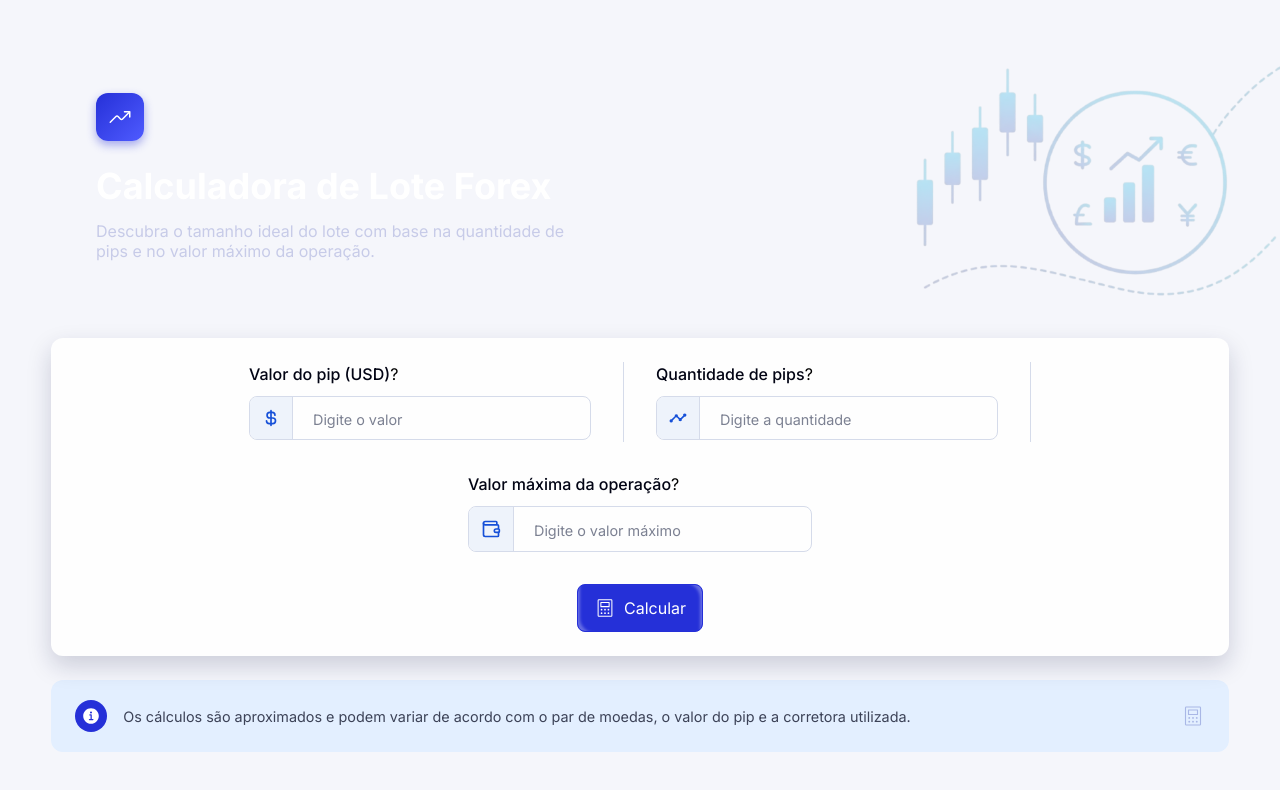
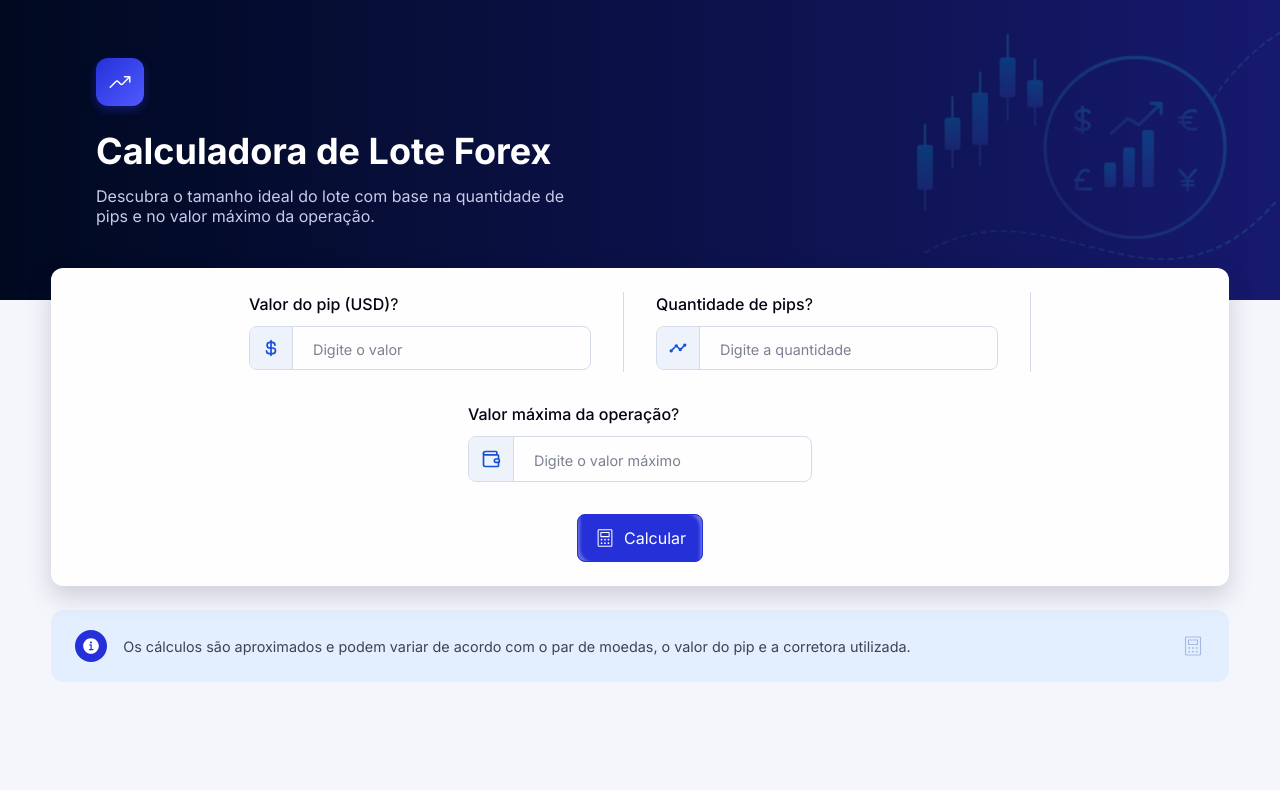
Before and after one commit to Beatriz-Heydman/pips-calculator, a React (Vite) app: page / in a window 1280 px wide. Shown: the top 790 px of the page. Built offline with nearby package versions, Linux system fonts and the light colour scheme.

Commit message:
refactor: adjust hero-section component style

```diff
--- a/src/pages/home/components/hero-section/index.tsx
+++ b/src/pages/home/components/hero-section/index.tsx
@@ -10,6 +10,7 @@ import { StyledHeroSection } from './styles';
 export function HeroSection() {
   return (
     <StyledHeroSection>
+      <div className="hero-inner">
         <Flex
           className="hero-content"
           direction="column"
@@ -41,6 +42,7 @@ export function HeroSection() {
           src="/assets/images/candlestick.png"
           alt="Ilustração de gráfico de velas com ícones de moedas"
         />
+      </div>
     </StyledHeroSection>
   );
 }
--- a/src/pages/home/components/hero-section/styles.ts
+++ b/src/pages/home/components/hero-section/styles.ts
@@ -2,6 +2,12 @@
 import styled from 'styled-components';
 
 export const StyledHeroSection = styled.div`
+  width: 100%;
+  background-image: linear-gradient(to right, #000920, #16196d);
+  display: flex;
+  justify-content: center;
+
+  .hero-inner {
     width: 100%;
     max-width: 95vw;
     margin: auto 0 auto auto;
@@ -11,6 +17,8 @@ export const StyledHeroSection = styled.div`
     align-items: center;
     gap: 2rem;
     padding: 1rem 0 2rem 2rem;
+    height: 300px;
+  }
 
   .logo {
     width: 48px;
@@ -50,7 +58,9 @@ export const StyledHeroSection = styled.div`
   }
 
   @media (max-width: 768px) {
+    .hero-inner {
       padding: 1.5rem 1.25rem 2rem;
+    }
 
     .hero-content {
       flex: 1 1 auto;
@@ -60,8 +70,5 @@ export const StyledHeroSection = styled.div`
     .hero-text {
       max-width: 100%;
     }
-
-    .hero-image {
-    }
   }
 `;
```
Lines whose indentation alone changed are shown as unchanged.
